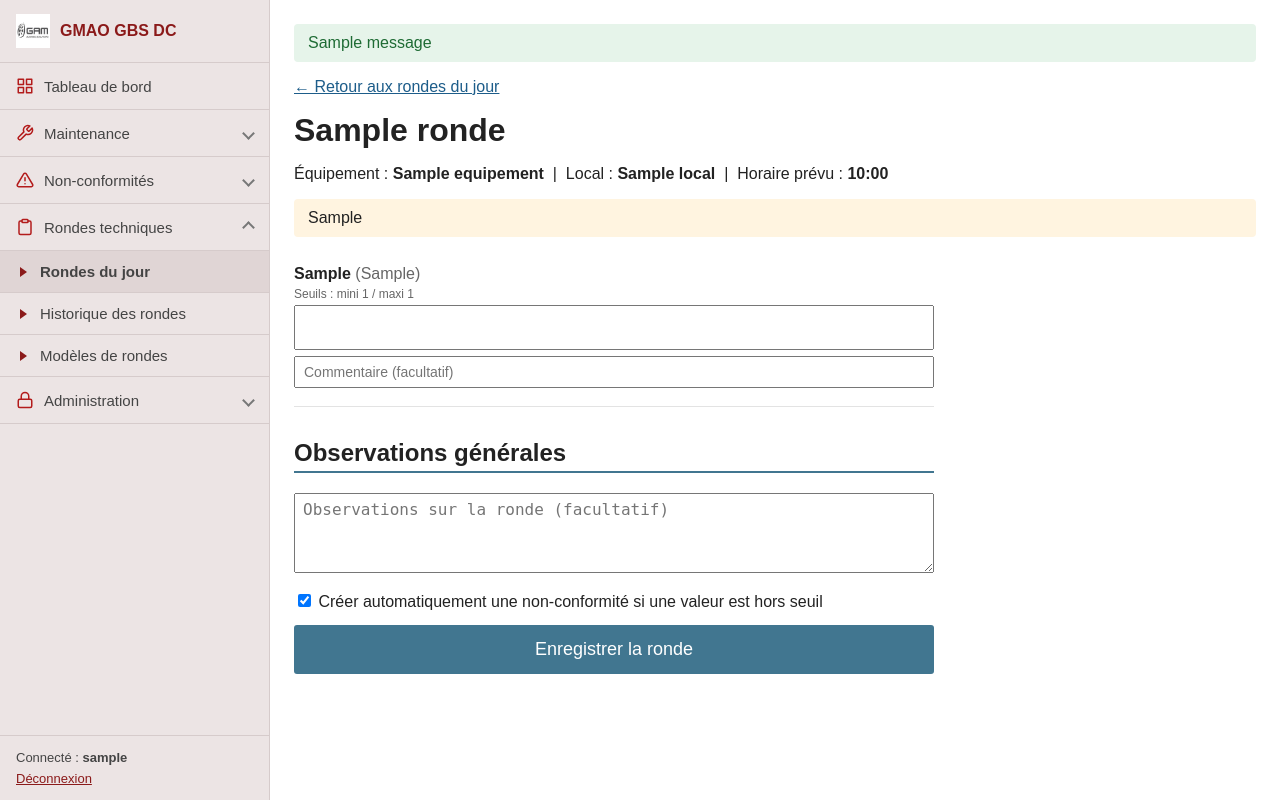
After one commit to chakirabdelouahab/GMAO-DATACENTER, a Django app: page /rondes/1/saisir/ in a window 1280 px wide. The commit adds this page. Run offline with Django 5.2, Linux system fonts and the light colour scheme; a user stored in the database is signed in; tables that the repository leaves empty hold one stand-in row (values such as "Sample post"); one stand-in notice (Sample message) is shown.

Commit message:
Saisie des rondes du jour avec non-conformité automatique

```diff
--- a/maintenance/templates/maintenance/base.html
+++ b/maintenance/templates/maintenance/base.html
@@ -54,16 +54,49 @@
     .carte.retard { background: #fdecea; color: #b00020; }
     .carte.avenir { background: #fff4e0; color: #b45309; }
     form.filtres { display: flex; flex-wrap: wrap; gap: 8px; margin-bottom: 16px; }
-    input, select, button.btn { padding: 6px 8px; font-size: 14px; }
-    button.btn { background: var(--accent); color: #fff; border: none; cursor: pointer; }
+    input, select, textarea, button.btn { padding: 6px 8px; font-size: 14px; }
+    button.btn { background: var(--accent); color: #fff; border: none; cursor: pointer; border-radius: 3px; }
     dl { display: grid; grid-template-columns: 200px 1fr; gap: 6px 16px; }
     dt { font-weight: bold; }
     dd { margin: 0; }
+
+    /* Messages et pastilles de statut */
+    .message { padding: 10px 14px; border-radius: 4px; margin-bottom: 10px; }
+    .message.success { background: #e6f4ea; color: #1e6b34; }
+    .message.warning { background: #fff4e0; color: #b45309; }
+    .message.error { background: #fdecea; color: #b00020; }
+    .message.info { background: #e8f1fa; color: #1d5d8a; }
+    .badge { display: inline-block; padding: 2px 10px; border-radius: 12px; font-size: 12px; font-weight: bold; white-space: nowrap; }
+    .badge.a_faire { background: #eee; color: #555; }
+    .badge.en_cours { background: #e8f1fa; color: #1d5d8a; }
+    .badge.faite { background: #e6f4ea; color: #1e6b34; }
+    .badge.hors_seuil { background: #fdecea; color: #b00020; }
+    .lien-bouton { display: inline-block; padding: 6px 12px; background: var(--accent); color: #fff; text-decoration: none; border-radius: 3px; font-size: 14px; }
+    .inline-passage { display: flex; gap: 6px; }
+    .inline-passage input { flex: 1; min-width: 120px; }
+
+    /* Formulaire de saisie d'une ronde */
+    .saisie { max-width: 640px; }
+    .point { padding: 12px 0; border-bottom: 1px solid #e3e3e3; }
+    .point label { display: block; font-weight: bold; margin-bottom: 4px; }
+    .point .unite { color: #666; font-weight: normal; }
+    .point .seuils { font-size: 12px; color: #666; margin-bottom: 4px; }
+    .point input, .point select { width: 100%; font-size: 18px; padding: 10px; margin-bottom: 6px; }
+    .point input.commentaire { font-size: 14px; padding: 6px 8px; }
+    .saisie textarea { width: 100%; min-height: 80px; font-size: 16px; }
+    .saisie .case { display: block; margin: 14px 0; }
+    .saisie button.gros { width: 100%; padding: 14px; font-size: 18px; }
+    .consigne { background: #fff4e0; padding: 10px 14px; border-radius: 4px; }
 
     @media (max-width: 800px) {
       body { flex-direction: column; }
       .menu { width: 100%; }
       dl { grid-template-columns: 1fr; }
+    }
+    @media print {
+      .menu, .no-print { display: none !important; }
+      body { display: block; }
+      .contenu { padding: 0; }
     }
   </style>
 </head>
@@ -104,13 +137,14 @@
       </div>
     </details>
 
-    <details>
+    <details {% if nom == 'rondes_du_jour' or nom == 'saisir_ronde' or nom == 'detail_realisation' %}open{% endif %}>
       <summary>
         <svg class="ico" viewBox="0 0 24 24" fill="none" stroke="currentColor" stroke-width="2" stroke-linecap="round" stroke-linejoin="round"><path d="M16 4h2a2 2 0 0 1 2 2v14a2 2 0 0 1-2 2H6a2 2 0 0 1-2-2V6a2 2 0 0 1 2-2h2"/><rect x="8" y="2" width="8" height="4" rx="1" ry="1"/></svg>
         Rondes techniques
       </summary>
       <div class="sous">
-        <a href="{% url 'admin:maintenance_ronderealisee_changelist' %}">Rondes réalisées</a>
+        <a class="{% if nom == 'rondes_du_jour' or nom == 'saisir_ronde' or nom == 'detail_realisation' %}actif{% endif %}" href="{% url 'rondes_du_jour' %}">Rondes du jour</a>
+        <a href="{% url 'admin:maintenance_ronderealisee_changelist' %}">Historique des rondes</a>
         <a href="{% url 'admin:maintenance_ronde_changelist' %}">Modèles de rondes</a>
       </div>
     </details>
@@ -138,6 +172,11 @@
   {% endwith %}
 
   <main class="contenu">
+    {% if messages %}
+      {% for message in messages %}
+        <div class="message {{ message.tags }}">{{ message }}</div>
+      {% endfor %}
+    {% endif %}
     {% block contenu %}{% endblock %}
   </main>
 </body>
--- /dev/null
+++ b/maintenance/templates/maintenance/saisir_ronde.html
@@ -0,0 +1,62 @@
+{% extends "maintenance/base.html" %}
+{% block titre %}Saisie - {{ ronde.nom }}{% endblock %}
+
+{% block contenu %}
+  <p><a href="{% url 'rondes_du_jour' %}">&larr; Retour aux rondes du jour</a></p>
+  <h1>{{ ronde.nom }}</h1>
+  <p>
+    {% if ronde.equipement %}Équipement : <strong>{{ ronde.equipement }}</strong> &nbsp;|&nbsp;{% endif %}
+    Local : <strong>{{ ronde.local|default:"-" }}</strong> &nbsp;|&nbsp;
+    Horaire prévu : <strong>{{ ronde.horaire|time:"H:i" }}</strong>
+  </p>
+  {% if ronde.consignes %}<p class="consigne">{{ ronde.consignes|linebreaksbr }}</p>{% endif %}
+
+  <form method="post" class="saisie">
+    {% csrf_token %}
+
+    {% for l in lignes %}
+      <div class="point">
+        <label for="valeur_{{ l.point.id }}">
+          {{ l.point.libelle }}{% if l.point.unite %} <span class="unite">({{ l.point.unite }})</span>{% endif %}
+        </label>
+
+        {% if l.point.type_releve == "mesure" %}
+          {% if l.point.seuil_min is not None or l.point.seuil_max is not None %}
+            <div class="seuils">Seuils :
+              {% if l.point.seuil_min is not None %}mini {{ l.point.seuil_min|floatformat:"-3" }}{% endif %}
+              {% if l.point.seuil_min is not None and l.point.seuil_max is not None %} / {% endif %}
+              {% if l.point.seuil_max is not None %}maxi {{ l.point.seuil_max|floatformat:"-3" }}{% endif %}
+            </div>
+          {% endif %}
+          <input id="valeur_{{ l.point.id }}" type="text" inputmode="decimal" autocomplete="off"
+                 name="valeur_{{ l.point.id }}" value="{{ l.valeur }}">
+        {% elif l.point.type_releve == "etat" %}
+          <select id="valeur_{{ l.point.id }}" name="valeur_{{ l.point.id }}">
+            <option value="">-- Non relevé --</option>
+            <option value="ok" {% if l.valeur == "ok" %}selected{% endif %}>OK</option>
+            <option value="nok" {% if l.valeur == "nok" %}selected{% endif %}>NOK</option>
+          </select>
+        {% else %}
+          <input id="valeur_{{ l.point.id }}" type="text" name="valeur_{{ l.point.id }}" value="{{ l.valeur }}" maxlength="300">
+        {% endif %}
+
+        {% if l.point.type_releve != "observation" %}
+          <input class="commentaire" type="text" name="commentaire_{{ l.point.id }}"
+                 placeholder="Commentaire (facultatif)" value="{{ l.commentaire }}" maxlength="300">
+        {% endif %}
+      </div>
+    {% empty %}
+      <p class="vide">Aucun point de contrôle n'est défini pour cette ronde (à ajouter dans l'administration).</p>
+    {% endfor %}
+
+    <h2>Observations générales</h2>
+    <textarea name="observations" placeholder="Observations sur la ronde (facultatif)">{{ observations }}</textarea>
+
+    <label class="case">
+      <input type="checkbox" name="creer_nc" value="1" checked>
+      Créer automatiquement une non-conformité si une valeur est hors seuil
+    </label>
+
+    <button type="submit" class="btn gros">Enregistrer la ronde</button>
+  </form>
+{% endblock %}
--- a/maintenance/urls.py
+++ b/maintenance/urls.py
@@ -8,4 +8,8 @@ urlpatterns = [
     path("equipements/<int:pk>/", views.fiche_equipement, name="fiche_equipement"),
     path("ordres/imprimer/", views.imprimer_ordres, name="imprimer_ordres"),
     path("ordres/<int:pk>/imprimer/", views.imprimer_ordre, name="imprimer_ordre"),
+    path("rondes/", views.rondes_du_jour, name="rondes_du_jour"),
+    path("rondes/<int:pk>/saisir/", views.saisir_ronde, name="saisir_ronde"),
+    path("rondes/<int:pk>/passage/", views.valider_passage, name="valider_passage"),
+    path("rondes/realisations/<int:pk>/", views.detail_realisation, name="detail_realisation"),
 ]
--- a/maintenance/views.py
+++ b/maintenance/views.py
@@ -1,10 +1,17 @@
 from datetime import date, timedelta
+from decimal import Decimal, InvalidOperation
 
+from django.contrib import messages
 from django.contrib.auth.decorators import login_required
-from django.db.models import Q
-from django.shortcuts import get_object_or_404, render
+from django.db import transaction
+from django.db.models import Count, Q
+from django.shortcuts import get_object_or_404, redirect, render
+from django.utils import timezone
+from django.views.decorators.http import require_POST
 
-from .models import Equipement, Local, Lot, NonConformite, OrdreTravail
+from .models import (
+    Equipement, Local, Lot, NonConformite, OrdreTravail, Releve, Ronde, RondeRealisee,
+)
 
 
 @login_required
@@ -134,3 +141,253 @@ def imprimer_ordres(request):
         )
     ordres = ordres.order_by("date_prevue", "equipement__nom")
     return render(request, "maintenance/imprimer_ordres.html", {"ordres": ordres})
+
+
+# ----------------------------------------------------------------------------
+# Rondes techniques
+# ----------------------------------------------------------------------------
+
+CATEGORIES_AFFICHAGE = [
+    ("technique", "Rondes techniques"),
+    ("passage", "Rondes de passage"),
+    ("ambiance", "Rondes d'ambiance"),
+]
+
+
+def _debut_periode(frequence, jour):
+    """Début de la période pendant laquelle une seule réalisation est attendue."""
+    if frequence == "hebdomadaire":
+        return jour - timedelta(days=jour.weekday())
+    if frequence == "mensuelle":
+        return jour.replace(day=1)
+    return jour
+
+
+def _fmt(nombre):
+    """Affiche un Decimal sans zéros inutiles (27.000 -> 27)."""
+    return format(nombre.normalize(), "f")
+
+
+@login_required
+def rondes_du_jour(request):
+    aujourdhui = date.today()
+    try:
+        jour = date.fromisoformat(request.GET["date"]) if request.GET.get("date") else aujourdhui
+    except ValueError:
+        jour = aujourdhui
+
+    debut_min = min(jour - timedelta(days=jour.weekday()), jour.replace(day=1))
+    realisations = (
+        RondeRealisee.objects
+        .filter(date_realisation__date__gte=debut_min, date_realisation__date__lte=jour)
+        .annotate(nb_hors=Count("releves", filter=Q(releves__conforme=False)))
+        .select_related("intervenant")
+        .order_by("date_realisation")
+    )
+    par_ronde = {}
+    for r in realisations:
+        par_ronde.setdefault(r.ronde_id, []).append(r)
+
+    rondes = (
+        Ronde.objects.filter(actif=True)
+        .select_related("equipement", "local")
+        .order_by("horaire", "nom")
+    )
+
+    groupes = []
+    for code, titre in CATEGORIES_AFFICHAGE:
+        lignes = []
+        for ronde in rondes:
+            if ronde.categorie != code:
+                continue
+            debut = _debut_periode(ronde.frequence, jour)
+            faites = [
+                r for r in par_ronde.get(ronde.id, [])
+                if timezone.localtime(r.date_realisation).date() >= debut
+            ]
+            realisation = faites[-1] if faites else None
+            if realisation is None:
+                etat = "a_faire"
+            elif realisation.statut == "en_cours":
+                etat = "en_cours"
+            elif realisation.nb_hors:
+                etat = "hors_seuil"
+            else:
+                etat = "faite"
+            lignes.append({
+                "ronde": ronde,
+                "realisation": realisation,
+                "etat": etat,
+                "heure": timezone.localtime(realisation.date_realisation) if realisation else None,
+            })
+        if not lignes:
+            continue
+        groupes.append({
+            "code": code,
+            "titre": titre,
+            "lignes": lignes,
+            "planifiees": len(lignes),
+            "faites": sum(1 for l in lignes if l["etat"] in ("faite", "hors_seuil")),
+            "non_realisees": sum(1 for l in lignes if l["etat"] in ("a_faire", "en_cours")),
+            "hors_seuil": sum(1 for l in lignes if l["etat"] == "hors_seuil"),
+        })
+
+    contexte = {
+        "jour": jour,
+        "modifiable": jour == aujourdhui,
+        "groupes": groupes,
+        "total_planifiees": sum(g["planifiees"] for g in groupes),
+        "total_faites": sum(g["faites"] for g in groupes),
+        "total_non_realisees": sum(g["non_realisees"] for g in groupes),
+        "total_hors_seuil": sum(g["hors_seuil"] for g in groupes),
+    }
+    return render(request, "maintenance/rondes_du_jour.html", contexte)
+
+
+def _creer_nc_hors_seuil(ronde, realisation, releves_hors, utilisateur):
+    """Crée une non-conformité pour les relevés hors seuil, sauf si une est déjà ouverte."""
+    equipement = ronde.equipement
+    titre = f"Relevé hors seuil - {equipement.nom if equipement else ronde.nom}"
+    existante = NonConformite.objects.filter(titre=titre).exclude(statut="cloturee").first()
+    if existante:
+        return None, existante
+
+    quand = timezone.localtime(realisation.date_realisation)
+    lignes = [f"Constaté lors de la ronde « {ronde.nom} » du {quand:%d/%m/%Y à %H:%M}.", ""]
+    for releve in releves_hors:
+        p = releve.point
+        if p.type_releve == "mesure":
+            seuils = []
+            if p.seuil_min is not None:
+                seuils.append(f"mini {_fmt(p.seuil_min)}")
+            if p.seuil_max is not None:
+                seuils.append(f"maxi {_fmt(p.seuil_max)}")
+            lignes.append(
+                f"- {p.libelle} : {_fmt(releve.valeur)} {p.unite} ({', '.join(seuils)})".replace("  ", " ")
+            )
+        else:
+            lignes.append(f"- {p.libelle} : état NOK")
+
+    nc = NonConformite.objects.create(
+        titre=titre,
+        description="\n".join(lignes),
+        lot=ronde.lot,
+        equipement=equipement,
+        local=ronde.local,
+        origine="inspection",
+        gravite="mineure",
+        detecte_par=utilisateur,
+    )
+    return nc, None
+
+
+@login_required
+def saisir_ronde(request, pk):
+    ronde = get_object_or_404(Ronde.objects.select_related("equipement", "local"), pk=pk)
+    points = list(
+        ronde.points.filter(actif=True).select_related("equipement").order_by("ordre", "id")
+    )
+    envoi = request.method == "POST"
+    lignes = [
+        {
+            "point": p,
+            "valeur": request.POST.get(f"valeur_{p.id}", "") if envoi else "",
+            "commentaire": request.POST.get(f"commentaire_{p.id}", "") if envoi else "",
+        }
+        for p in points
+    ]
+    observations = request.POST.get("observations", "").strip() if envoi else ""
+
+    if envoi:
+        erreurs, saisies = [], []
+        for ligne in lignes:
+            p = ligne["point"]
+            brut = ligne["valeur"].strip()
+            commentaire = ligne["commentaire"].strip()
+            valeur, etat = None, None
+            if p.type_releve == "mesure":
+                if brut:
+                    try:
+                        valeur = Decimal(brut.replace(",", "."))
+                        if not valeur.is_finite() or abs(valeur) >= Decimal("1e10"):
+                            raise InvalidOperation
+                    except InvalidOperation:
+                        erreurs.append(f"{p.libelle} : valeur invalide « {brut} »")
+                        continue
+            elif p.type_releve == "etat":
+                if brut == "ok":
+                    etat = True
+                elif brut == "nok":
+                    etat = False
+            else:
+                commentaire = brut or commentaire
+            if valeur is not None or etat is not None or commentaire:
+                saisies.append((p, valeur, etat, commentaire[:300]))
+
+        if not erreurs and not saisies and not observations:
+            erreurs.append("Aucune valeur saisie.")
+
+        if erreurs:
+            for message in erreurs:
+                messages.error(request, message)
+        else:
+            with transaction.atomic():
+                realisation = RondeRealisee.objects.create(
+                    ronde=ronde, intervenant=request.user,
+                    statut="terminee", observations=observations,
+                )
+                hors = []
+                for p, valeur, etat, commentaire in saisies:
+                    releve = Releve.objects.create(
+                        ronde_realisee=realisation, point=p,
+                        valeur=valeur, etat_ok=etat, commentaire=commentaire,
+                    )
+                    if not releve.conforme:
+                        hors.append(releve)
+                nc, existante = None, None
+                if hors and request.POST.get("creer_nc"):
+                    nc, existante = _creer_nc_hors_seuil(ronde, realisation, hors, request.user)
+
+            messages.success(request, f"Ronde enregistrée : {ronde.nom} ({len(saisies)} relevé(s)).")
+            if hors:
+                messages.warning(request, f"{len(hors)} valeur(s) hors seuil sur cette ronde.")
+            if nc:
+                messages.warning(request, f"Non-conformité {nc.reference} créée automatiquement.")
+            elif existante:
+                messages.info(
+                    request,
+                    f"Une non-conformité est déjà ouverte pour cet équipement ({existante.reference}) : aucune nouvelle créée.",
+                )
+            return redirect("rondes_du_jour")
+
+    contexte = {"ronde": ronde, "lignes": lignes, "observations": observations}
+    return render(request, "maintenance/saisir_ronde.html", contexte)
+
+
+@login_required
+@require_POST
+def valider_passage(request, pk):
+    ronde = get_object_or_404(Ronde, pk=pk, categorie__in=["passage", "ambiance"])
+    RondeRealisee.objects.create(
+        ronde=ronde, intervenant=request.user, statut="terminee",
+        observations=request.POST.get("observations", "").strip()[:500],
+    )
+    messages.success(request, f"Passage validé : {ronde.nom}")
+    return redirect("rondes_du_jour")
+
+
+@login_required
+def detail_realisation(request, pk):
+    realisation = get_object_or_404(
+        RondeRealisee.objects.select_related(
+            "ronde", "ronde__equipement", "ronde__local", "intervenant"
+        ),
+        pk=pk,
+    )
+    releves = realisation.releves.select_related("point").order_by("point__ordre", "point__id")
+    contexte = {
+        "realisation": realisation,
+        "releves": releves,
+        "quand": timezone.localtime(realisation.date_realisation),
+    }
+    return render(request, "maintenance/detail_realisation.html", contexte)
```
Also changed, not shown: maintenance/templates/maintenance/detail_realisation.html (added, +49 -0 lines), maintenance/templates/maintenance/rondes_du_jour.html (added, +68 -0 lines).
